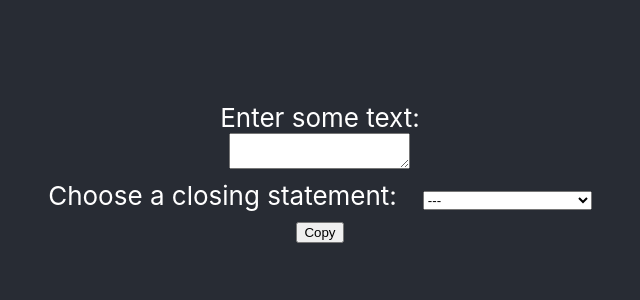
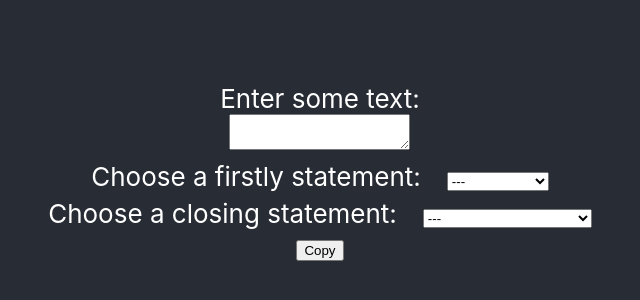
Before and after one commit to HYKTSNG/prompt_maker, a React (Create React App) app: page / in a window 1280 px wide. Shown: the part 228-528 px from the top of the page, without its empty margins (320-960 px from the left). Built offline with nearby package versions, Linux system fonts and the light colour scheme.

Commit message:
ファイル名変更

```diff
--- a/src/component/FooterSelectComponent.js
+++ b/src/component/FooterSelectComponent.jsx
@@ -1,13 +1,13 @@
 import React from "react";
 
-function FooterSelectComponent({ selectedOption, handleSelectChange }) {
+function FooterSelectComponent({ selectedOption, onChange }) {
   return (
     <div>
       <label htmlFor="select-options">Choose a closing statement:　</label>
       <select
         id="select-options"
         value={selectedOption}
-        onChange={handleSelectChange}
+        onChange={onChange}
       >
         <option value="">---</option>
         <option value="箇条書きで教えてください">箇条書き</option>
--- /dev/null
+++ b/src/component/HeaderSelectComponent.jsx
@@ -0,0 +1,22 @@
+import React from "react";
+
+function HeaderSelectComponent({ selectedOption, onChange }) {
+  return (
+    <div>
+      <label htmlFor="select-options">Choose a firstly statement:　</label>
+      <select
+        id="select-options"
+        value={selectedOption}
+        onChange={onChange}
+      >
+        <option value="">---</option>
+        <option value="あなたはプログラマーです。">プログラマー</option>
+        <option value="あなたは不動産業者です。">不動産業者</option>
+        <option value="あなたは投資家です。">投資家</option>
+        <option value="あなたは経営者です。">経営者</option>
+      </select>
+    </div>
+  );
+}
+
+export default HeaderSelectComponent;
--- a/src/component/main.js
+++ b/src/component/main.jsx
@@ -1,5 +1,6 @@
 import React, { useState } from "react";
 import FooterSelectComponent from "./FooterSelectComponent";
+import HeaderSelectComponent from "./HeaderSelectComponent";
 import TextArea from "./TextArea";
 
 function TextForm() {
@@ -14,29 +15,37 @@ function TextForm() {
     navigator.clipboard.writeText(textToCopy);
   };
 
-  const [selectedOption, setSelectedOption] = useState("");
+  const [footerSelectedOption, setFooterSelectedOption] = useState("");
+  const [headerSelectedOption, setHeaderSelectedOption] = useState("");
 
-  const handleSelectChange = (event) => {
-    setSelectedOption(event.target.value);
+  const handleFooterSelectChange = (event) => {
+    setFooterSelectedOption(event.target.value);
+  };
+
+  const handleHeaderSelectChange = (event) => {
+    setHeaderSelectedOption(event.target.value);
   };
 
   return (
     <div>
       <TextArea inputText={inputText} handleInputChange={handleInputChange} />
 
+      <HeaderSelectComponent
+        selectedOption={headerSelectedOption}
+        onChange={handleHeaderSelectChange}
+      />
+
       <FooterSelectComponent
-        selectedOption={selectedOption}
-        handleSelectChange={handleSelectChange}
+        selectedOption={footerSelectedOption}
+        onChange={handleFooterSelectChange}
       />
 
       <section>
         {inputText && (
           <div>
-            <p>
-              <p>あなたはプログラマーです。</p>
-              {inputText}
-              {selectedOption && <p>{selectedOption}</p>}
-            </p>
+            {headerSelectedOption && <p>{headerSelectedOption}</p>}
+            {inputText}
+            {footerSelectedOption && <p>{footerSelectedOption}</p>}
           </div>
         )}
       </section>
```
Also changed, not shown: src/component/TextArea.jsx (renamed from src/component/TextArea.js).
